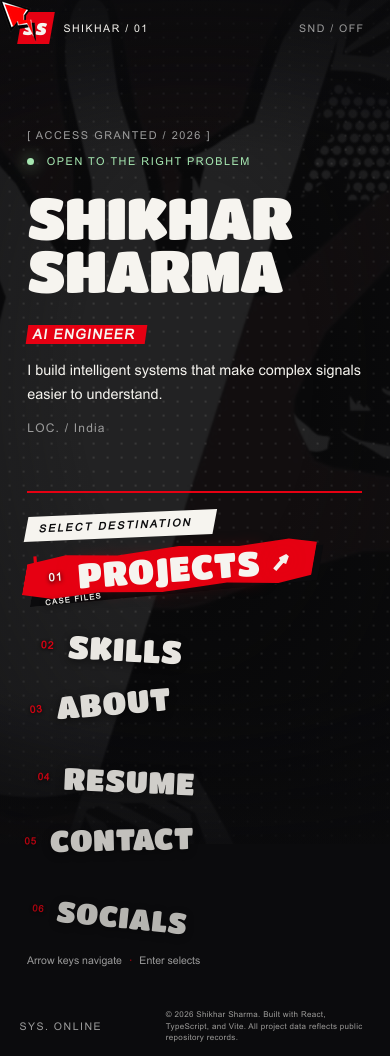
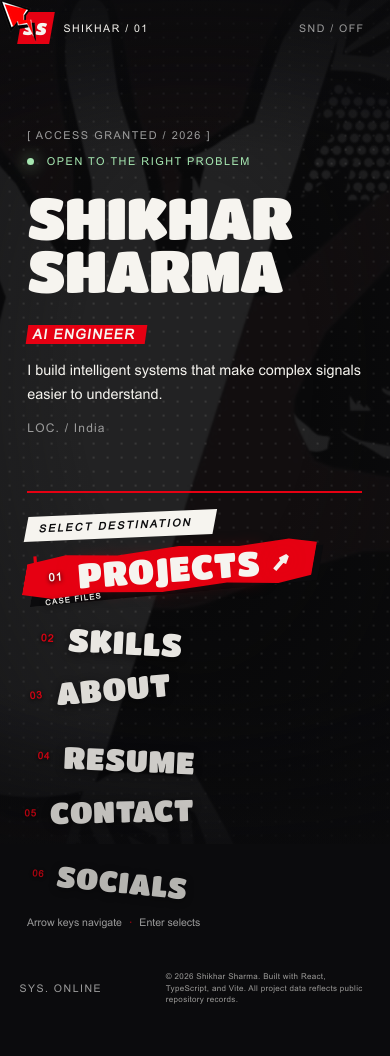
Before and after one commit to bluxo1/Bluxo-Portfolio, a React (Vite) app: page / in a window 390 px wide. After the commit the page ends 1018 px from the top, so only its background shows below. Built offline with nearby package versions, Linux system fonts and the light colour scheme.

Commit message:
Tighten main menu spacing

```diff
--- a/src/styles/globals.css
+++ b/src/styles/globals.css
@@ -161,7 +161,7 @@ h1, h2, h3 { font-family: var(--font-display); font-weight: 400; font-style: nor
 }
 .menu-list {
   display: grid;
-  gap: clamp(9px, 1.5vw, 21px);
+  gap: clamp(7px, 1.1vw, 15px);
   position: relative;
   /* Keep the upward spread of earlier rows from colliding with the kicker
      when the active item is near the bottom of the menu. */
@@ -183,7 +183,7 @@ h1, h2, h3 { font-family: var(--font-display); font-weight: 400; font-style: nor
    recede to the left, and lean a little further off-axis the further out they sit. */
 .menu-row {
   display: flex; margin-left: var(--x);
-  transform: translate(calc(var(--ad, 0) * -8px), calc(var(--d, 0) * 6px)) rotate(calc(var(--rot) + var(--d, 0) * .6deg));
+  transform: translate(calc(var(--ad, 0) * -8px), calc(var(--d, 0) * 4px)) rotate(calc(var(--rot) + var(--d, 0) * .6deg));
   transform-origin: 0 50%;
   transition: transform .45s cubic-bezier(.22,1,.3,1);
   animation: menuRowIn .52s cubic-bezier(.18,.9,.26,1.02) backwards;
@@ -250,7 +250,7 @@ h1, h2, h3 { font-family: var(--font-display); font-weight: 400; font-style: nor
   transform: translateX(-10px); transition: opacity .18s, transform .18s;
 }
 .menu-item:hover .menu-arrow, .menu-item.is-selected .menu-arrow { opacity: 1; transform: translateX(0); }
-.menu-hint { color: var(--muted); font: .66rem var(--font-body); margin: 40px 0 0; }
+.menu-hint { color: var(--muted); font: .66rem var(--font-body); margin: 32px 0 0; }
 .menu-hint span { color: var(--accent); padding: 0 4px; }
 
 /* ── hero watermark ────────────────────────────────────────── */
@@ -387,8 +387,8 @@ code { color: var(--accent); }
      arrow already shows which entry is active. */
   .menu-selector { display: none; }
   .menu-kicker { margin-bottom: 20px; }
-  .menu-list { gap: 20px; }
-  .menu-row { margin-left: calc(var(--x) * .42); transform: translate(calc(var(--ad, 0) * -4px), calc(var(--d, 0) * 3px)) rotate(calc(var(--rot) + var(--d, 0) * .4deg)); }
+  .menu-list { gap: 14px; }
+  .menu-row { margin-left: calc(var(--x) * .42); transform: translate(calc(var(--ad, 0) * -4px), calc(var(--d, 0) * 2px)) rotate(calc(var(--rot) + var(--d, 0) * .4deg)); }
   .menu-item { padding: 4px 12px 4px 4px; font-size: clamp(1.55rem, 8.4vw, 2.4rem); -webkit-text-stroke-width: 0; }
   .menu-item:hover, .menu-item.is-selected { transform: translateX(8px) scale(1.05); }
   /* The display face is wide enough that the labels alone fill a phone column,
```
